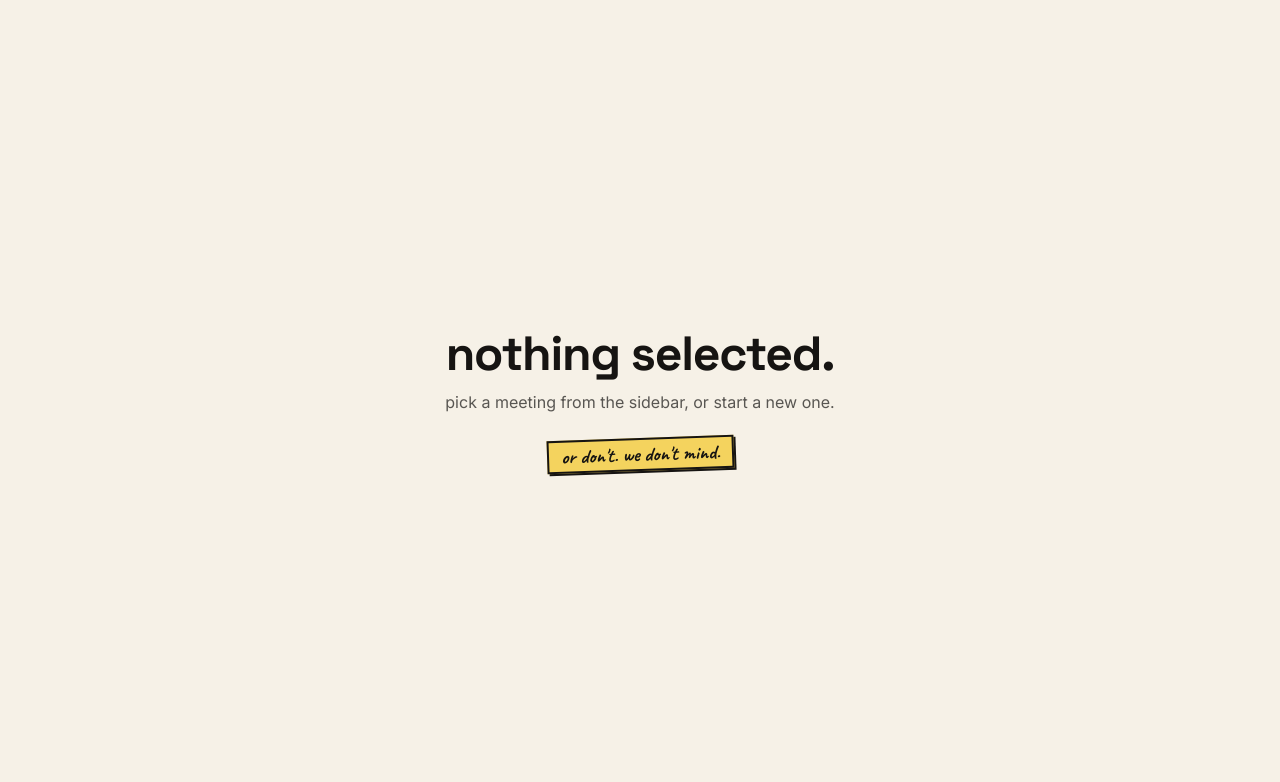
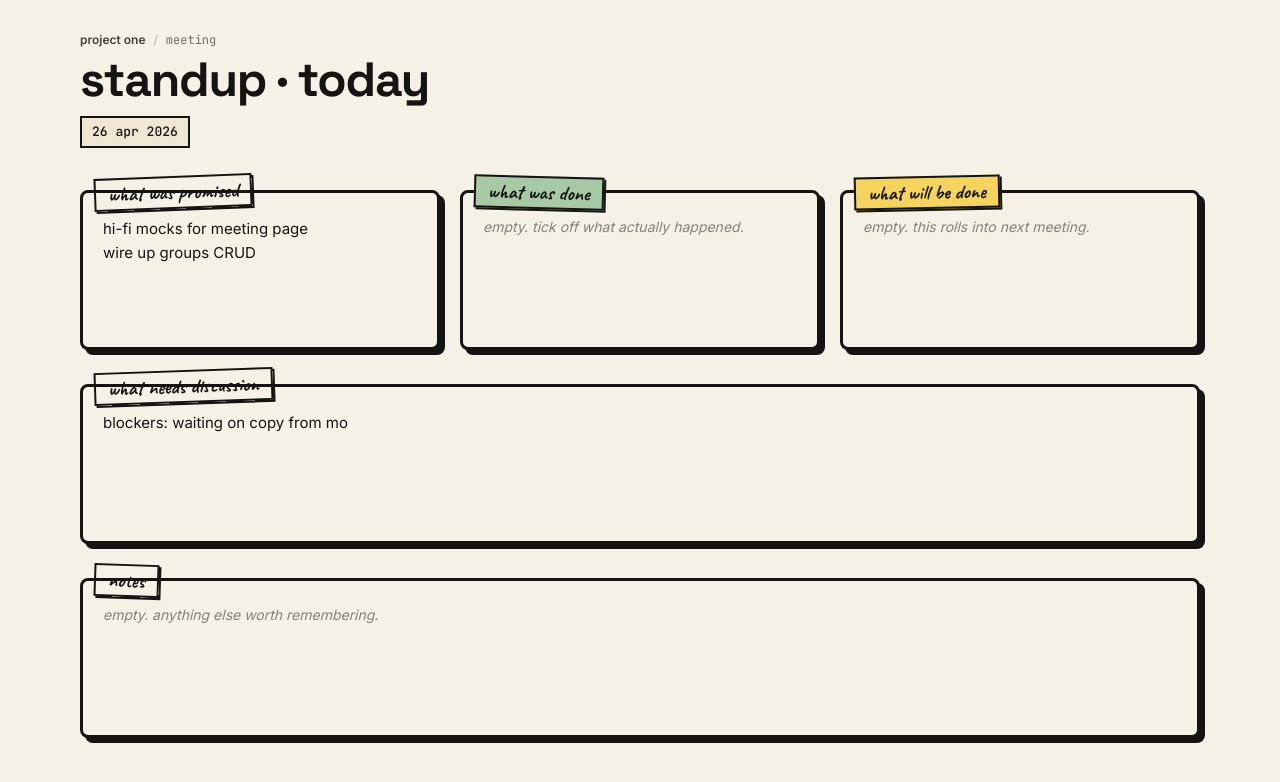
Before and after one commit to m33ga/standup, a React (Vite) app: page / in a window 1280 px wide. Shown: the top 782 px of the page. Built offline with nearby package versions, Linux system fonts and the light colour scheme.

Commit message:
feat: add meeting view

```diff
--- a/src/App.tsx
+++ b/src/App.tsx
@@ -1,9 +1,24 @@
 import { EmptyState } from "./components/EmptyState";
+import { MeetingView } from "./components/MeetingView";
+import { seedGroups, seedMeetings } from "./types/seed";
 
 function App() {
+  const selectedMeetingId = "m3";
+
+  const meeting = seedMeetings.find((m) => m.id === selectedMeetingId);
+  const group = meeting
+    ? seedGroups.find((g) => g.id === meeting.groupId)
+    : undefined;
+
   return (
     <div className="flex min-h-screen bg-paper text-ink">
-      <EmptyState />
+      <main className="flex-1">
+        {meeting && group ? (
+          <MeetingView meeting={meeting} group={group} />
+        ) : (
+          <EmptyState />
+        )}
+      </main>
     </div>
   );
 }
--- /dev/null
+++ b/src/components/MeetingView.tsx
@@ -0,0 +1,41 @@
+import type { Group, Meeting, SectionKey } from "../types";
+import { SECTION_META } from "../utils/sectionsMap";
+import { MeetingHeader } from "./MeetingHeader";
+import { SectionCard } from "./SectionCard";
+
+const TOP_KEYS = [
+  "promised",
+  "done",
+  "willDo",
+] as const satisfies readonly SectionKey[];
+const BOTTOM_KEYS = [
+  "discussion",
+  "notes",
+] as const satisfies readonly SectionKey[];
+
+type MeetingViewProps = {
+  meeting: Meeting;
+  group: Group;
+};
+
+export function MeetingView({ meeting, group }: MeetingViewProps) {
+  return (
+    <div className="mx-auto max-w-[1200px] px-10 py-8 pb-20">
+      <MeetingHeader meeting={meeting} group={group} />
+
+      <div className="mt-7 flex flex-wrap gap-5">
+        {TOP_KEYS.map((k) => (
+          <div key={k} className="flex-1 min-w-[280px]">
+            <SectionCard {...SECTION_META[k]} value={meeting[k]} />
+          </div>
+        ))}
+      </div>
+
+      <div className="mt-5 flex flex-col gap-5">
+        {BOTTOM_KEYS.map((k) => (
+          <SectionCard key={k} {...SECTION_META[k]} value={meeting[k]} />
+        ))}
+      </div>
+    </div>
+  );
+}
--- /dev/null
+++ b/src/utils/sectionsMap.ts
@@ -0,0 +1,41 @@
+import type { SectionKey } from "../types";
+
+export type SectionMeta = {
+  label: string;
+  hint: string;
+  tapeColor: string;
+  tapeRotate: number;
+};
+
+export const SECTION_META: Record<SectionKey, SectionMeta> = {
+  promised: {
+    label: "what was promised",
+    hint: "auto-filled from last meeting",
+    tapeColor: "var(--color-sky)",
+    tapeRotate: -2.2,
+  },
+  done: {
+    label: "what was done",
+    hint: "tick off what actually happened",
+    tapeColor: "var(--color-mint)",
+    tapeRotate: 1.5,
+  },
+  willDo: {
+    label: "what will be done",
+    hint: "this rolls into next meeting",
+    tapeColor: "var(--color-yolk)",
+    tapeRotate: -1.2,
+  },
+  discussion: {
+    label: "what needs discussion",
+    hint: "blockers, questions, weather",
+    tapeColor: "var(--color-peach)",
+    tapeRotate: -2,
+  },
+  notes: {
+    label: "notes",
+    hint: "anything else worth remembering",
+    tapeColor: "var(--color-lilac)",
+    tapeRotate: 2,
+  },
+};
```
